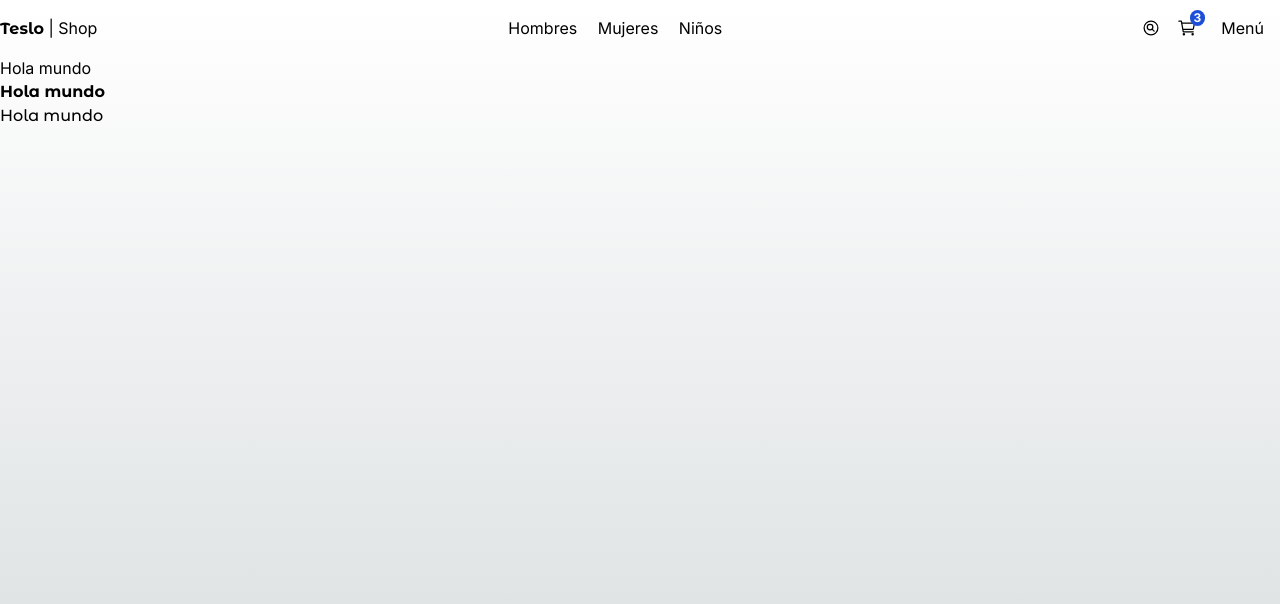
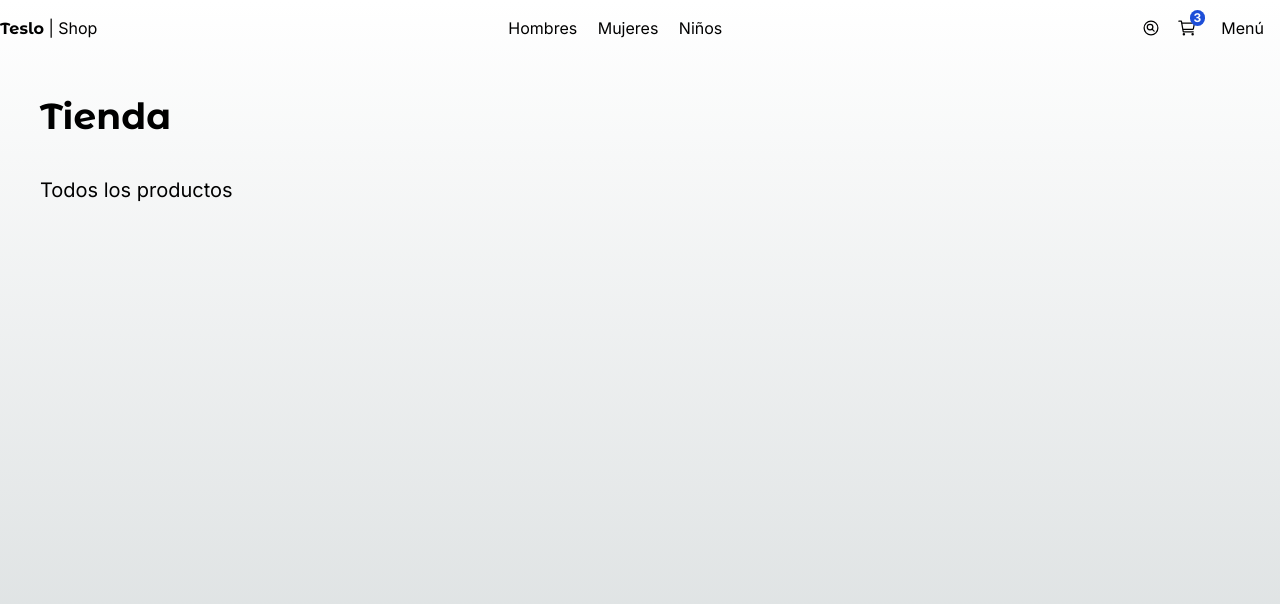
Before and after one commit to leandro666m/teslo-shop, a Next.js app: page / in a window 1280 px wide. Shown: the top 604 px of the page. Built offline with nearby package versions, Linux system fonts and the light colour scheme.

Commit message:
componente Title

```diff
--- a/src/app/(shop)/layout.tsx
+++ b/src/app/(shop)/layout.tsx
@@ -2,13 +2,17 @@
 
 
 
-export default function ShopLayout( { children }: { children: React.ReactNode; } ) {
+export default function ShopLayout({ children }: { children: React.ReactNode; }) {
 
     return (
-        <main className="min-h-screen ">
+        <main className="min-h-screen">
+
             <TopMenu />
-            { children}
+
+            <div className="px-0 sm:px-10">
+                {children}
+            </div>
         </main>
 
-  );
+    );
 }
--- a/src/app/(shop)/page.tsx
+++ b/src/app/(shop)/page.tsx
@@ -1,15 +1,13 @@
-import { titleFont } from "@/config/font";
-import Image from "next/image";
+import { Title } from "@/components";
+
 
 export default function ShopPage() {
 
 
   return (
-    <div>
-      <h1>Hola mundo</h1>
-      <h1 className={`${titleFont.className} font-bold`}>Hola mundo</h1>
-      <h1 className={`${titleFont.className}`}>Hola mundo</h1>
+    <>
+      <Title title="Tienda" subtitle="Todos los productos" className="mb-2" />
 
-    </div>
+    </>
   );
 }
--- a/src/components/index.ts
+++ b/src/components/index.ts
@@ -3,3 +3,4 @@
 
 export * from './ui/top-menu/TopMenu';
 export * from './ui/not-found/PageNotFound';
+export * from './ui/title/Title';
--- /dev/null
+++ b/src/components/ui/title/Title.tsx
@@ -0,0 +1,20 @@
+import { titleFont } from '@/config/font';
+import React from 'react'
+
+interface Props {
+    title: string;
+    subtitle?: string;
+    className?: string;
+}
+
+
+export const Title = ( { title, subtitle, className}: Props ) => {
+
+
+  return (
+    <div className={`mt-3 ${ className }`}>
+      <h1 className={ `${ titleFont.className } antialiased text-4xl font-semibold my-10`}> {title} </h1>
+      { subtitle && <h3 className='text-xl mb-10'> { subtitle } </h3> }
+    </div>
+  )
+}
```
